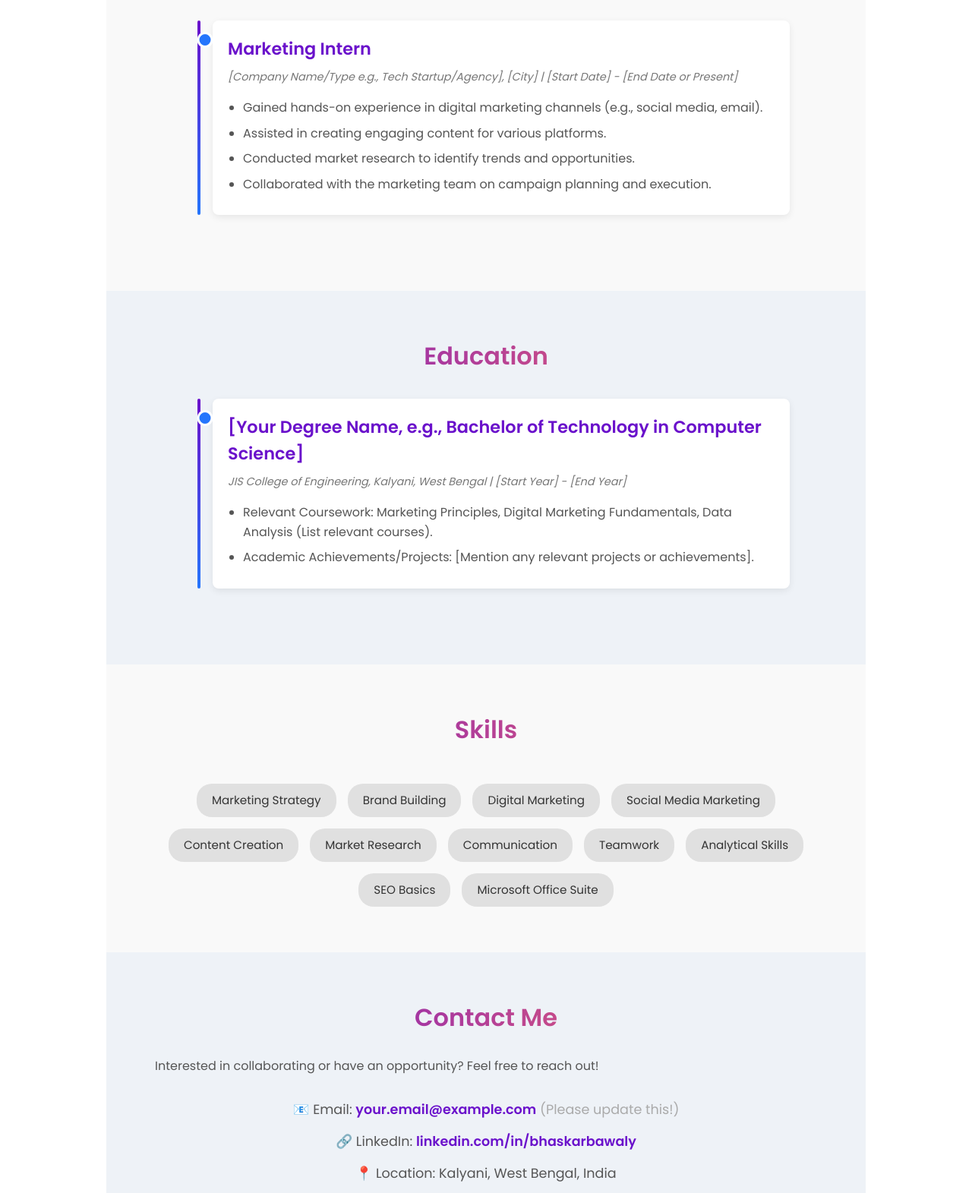
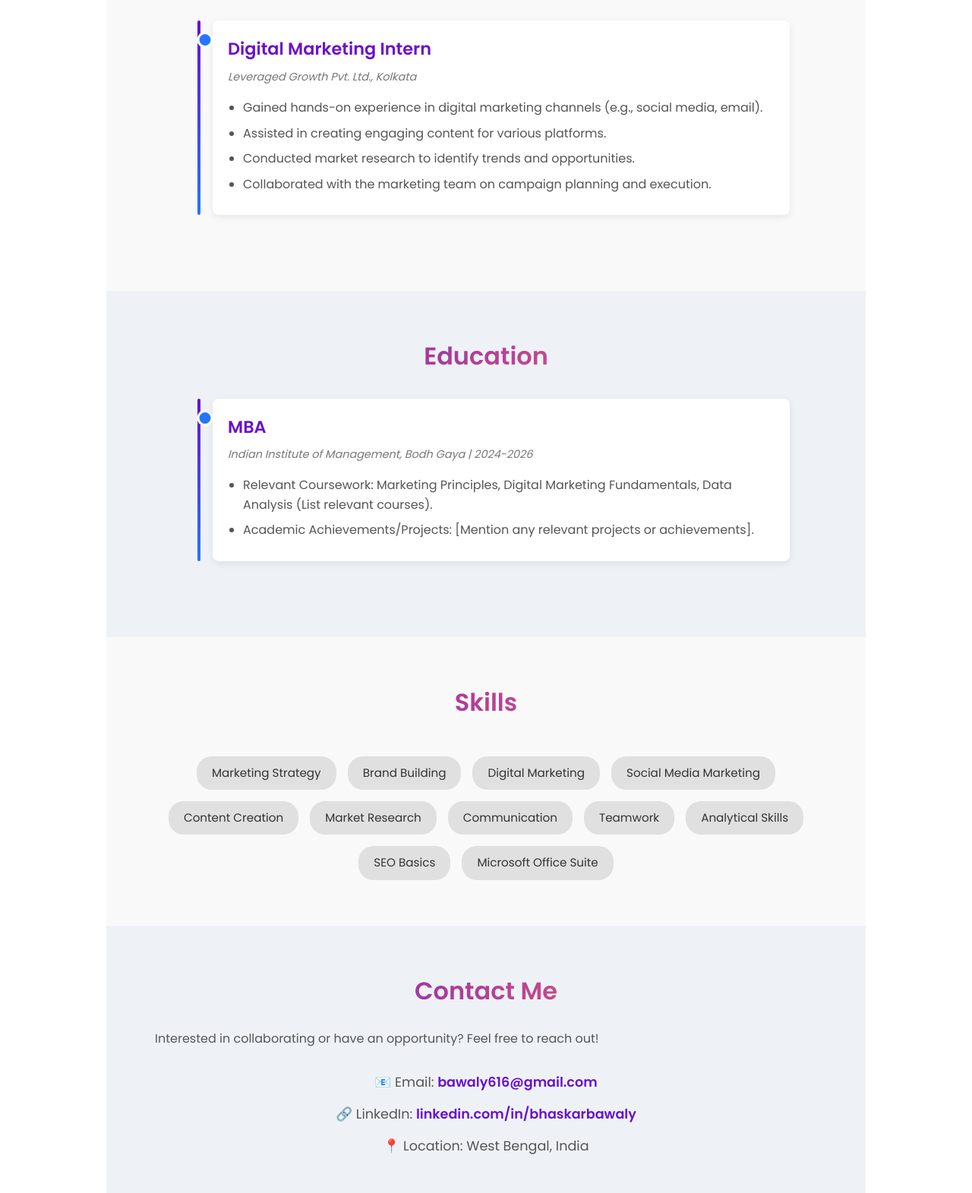
Before and after one commit to MrBhaskar007/Portfolio-website, a plain HTML site: page index.html in a window 1280 px wide. Shown: the part 1229-2800 px from the top of the page at 76% size. Drawn offline with Linux system fonts and the light colour scheme.

Commit message:
Update index.html
Updated Portfolio

```diff
--- a/index.html
+++ b/index.html
@@ -27,8 +27,8 @@
     <main>
         <section id="hero" class="hero-section">
             <div class="hero-content animate-on-scroll fade-in-up">
-                <div class="profile-pic-placeholder animate-pulse">BB</div> <h1>Hi, I'm Bhaskar Bawaly</h1>
-                <p class="tagline">Marketing Intern | Exploring the dynamic world of marketing strategies and brand building.</p>
+                <div class="profile-pic-placeholder animate-pulse">BB</div> <h1>Hi, I'm Bhaskar Bawaly, Your Marketing Maverick</h1>
+                <p class="tagline">Exploring the dynamic world of marketing strategies and brand building.</p>
                 <a href="#contact" class="cta-button">Get In Touch</a>
             </div>
             <div class="animated-background"></div>
@@ -43,8 +43,8 @@
             <h2>Experience</h2>
             <div class="timeline">
                 <div class="timeline-item animate-on-scroll slide-in-left">
-                    <h3>Marketing Intern</h3>
-                    <p><em>[Company Name/Type e.g., Tech Startup/Agency], [City] | [Start Date] - [End Date or Present]</em></p>
+                    <h3>Digital Marketing Intern</h3>
+                    <p><em>Leveraged Growth Pvt. Ltd., Kolkata</em></p>
                     <ul>
                         <li>Gained hands-on experience in digital marketing channels (e.g., social media, email).</li>
                         <li>Assisted in creating engaging content for various platforms.</li>
@@ -59,8 +59,8 @@
             <h2>Education</h2>
             <div class="timeline">
                 <div class="timeline-item animate-on-scroll slide-in-right">
-                     <h3>[Your Degree Name, e.g., Bachelor of Technology in Computer Science]</h3>
-                     <p><em>JIS College of Engineering, Kalyani, West Bengal | [Start Year] - [End Year]</em></p>
+                     <h3>MBA</h3>
+                     <p><em>Indian Institute of Management, Bodh Gaya | 2024-2026 </em></p>
                      <ul>
                          <li>Relevant Coursework: Marketing Principles, Digital Marketing Fundamentals, Data Analysis (List relevant courses).</li>
                          <li>Academic Achievements/Projects: [Mention any relevant projects or achievements].</li>
@@ -90,9 +90,9 @@
             <h2>Contact Me</h2>
             <p>Interested in collaborating or have an opportunity? Feel free to reach out!</p>
             <div class="contact-info">
-                 <p>📧 Email: <a href="mailto:your.email@example.com">your.email@example.com</a> <span style="color: #aaa;">(Please update this!)</span></p>
+                 <p>📧 Email: <a href="mailto:your.email@example.com">bawaly616@gmail.com</a> <span style="color: #aaa;"></span></p>
                 <p>🔗 LinkedIn: <a href="https://www.linkedin.com/in/bhaskarbawaly/" target="_blank" rel="noopener noreferrer">linkedin.com/in/bhaskarbawaly</a></p>
-                <p>📍 Location: Kalyani, West Bengal, India</p>
+                <p>📍 Location: West Bengal, India</p>
             </div>
              </section>
     </main>
```
